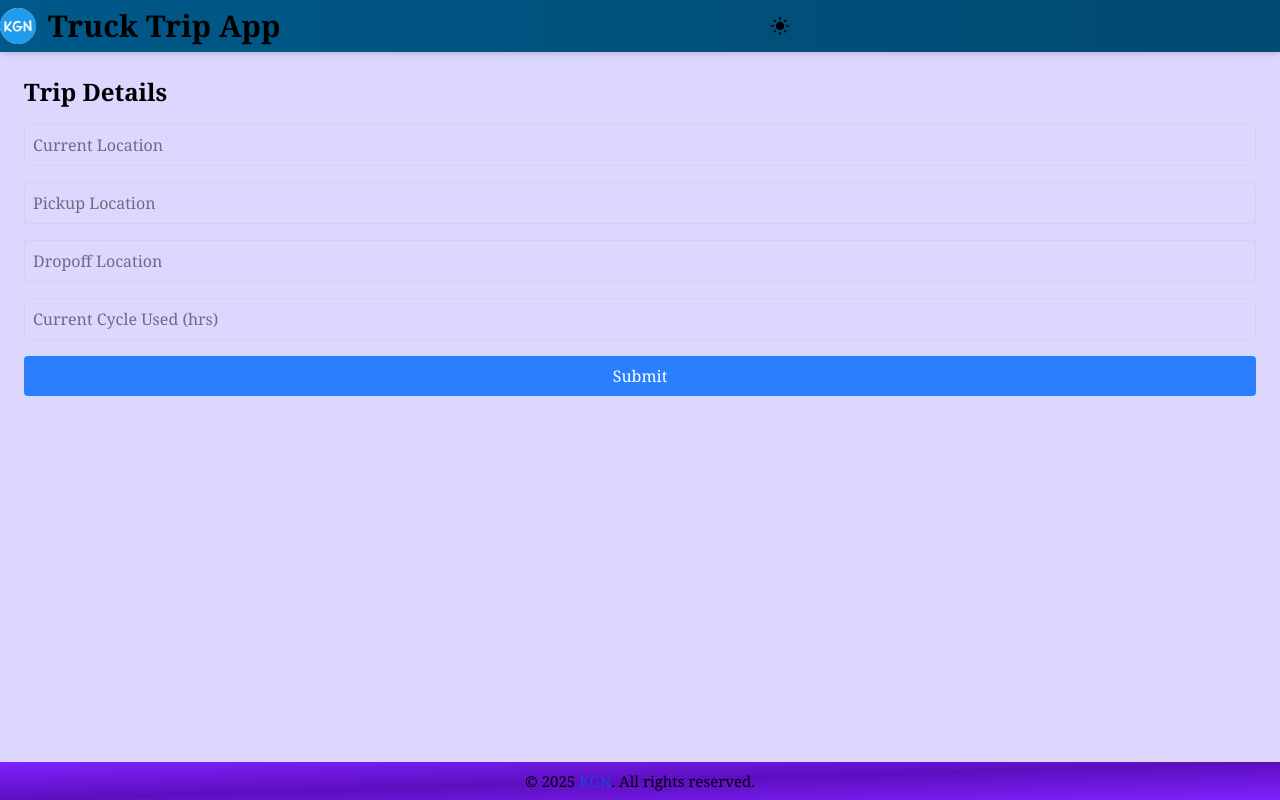
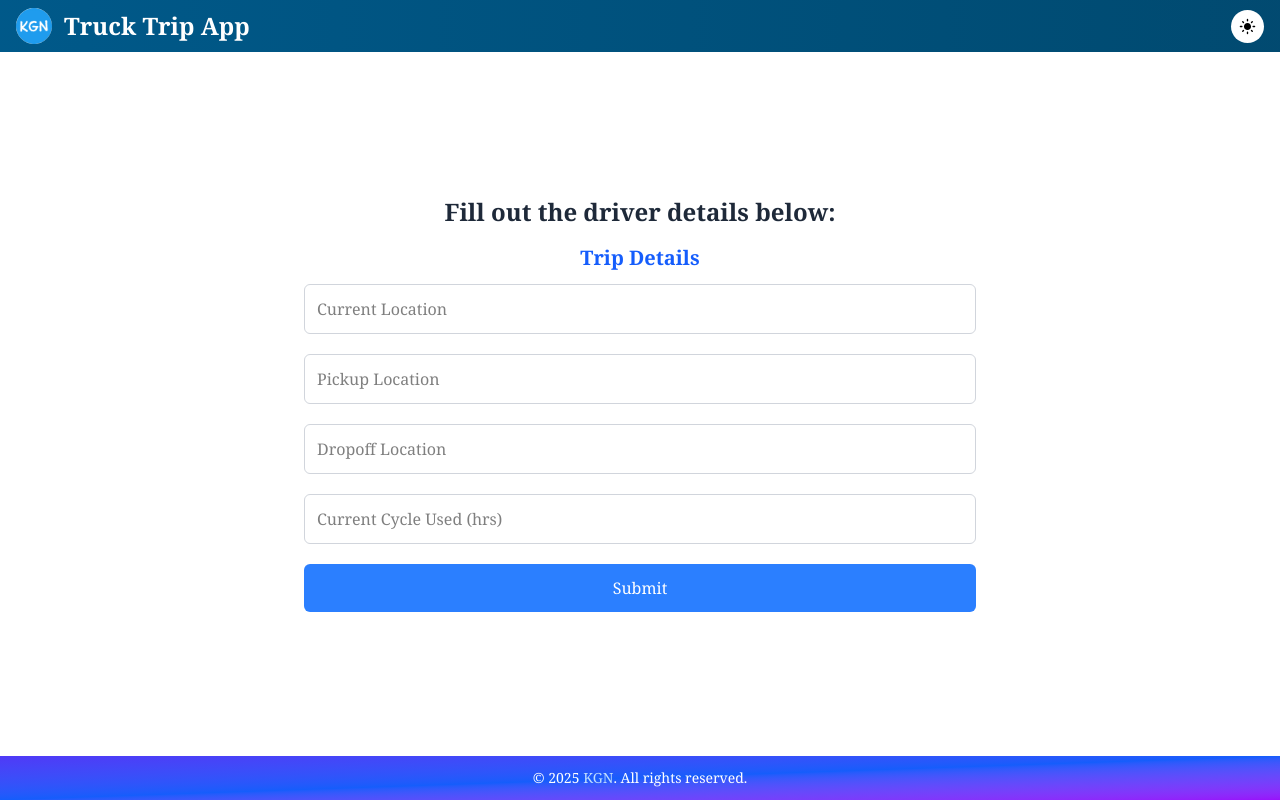
Before and after one commit to kaberege/kgn-fe-reactjs, a React (Vite) app in the folder truck-trip-log/: page / in a window 1280 px wide. Built offline with nearby package versions, Linux system fonts and the light colour scheme.

Commit message:
added dark mode

```diff
--- a/truck-trip-log/src/App.tsx
+++ b/truck-trip-log/src/App.tsx
@@ -1,7 +1,8 @@
-import { Outlet } from "react-router-dom"
-import logo from "./assets/favicon.jpg"
-import { useEffect, useState } from "react"
+import { Outlet } from "react-router-dom";
+import logo from "./assets/favicon.jpg";
+import { useEffect, useState } from "react";
 import { MdDarkMode, MdLightMode } from "react-icons/md";
+
 function App() {
   const [mode, setMode] = useState<boolean>(false);  // Toggle light/dark mode state
   const [year, setYear] = useState<number | null>(null); // Setting current year
@@ -10,35 +11,57 @@ function App() {
     const date = new Date();
     const yr = date.getFullYear();
     setYear(yr);
-  });
+  }, []);
 
   return (
-    <div className={`flex flex-col bg-violet-200 min-h-screen ${mode && "dark"}`}>
-      <header className="bg-linear-to-r from-sky-800 to-sky-900  dark:bg-linear-to-r dark:from-slate-700 dark:to-slate-800  shadow-md">
-        <nav className="flex flex-row items-center justify-between py-2 max-sm:p-1 max-xl:px-3 w-full max-w-7xl mx-auto">
-          <div className="flex flex-row items-center gap-3">
-            <img src={logo} alt="Logo" className="h-9 w-9 max-sm:h-7 max-sm:w-7 rounded-full" />
-            <h1 className="text-3xl max-sm:text-[20px] max-md:text-2xl font-bold">Truck Trip App</h1>
+    <div className={`flex flex-col min-h-screen transition-colors duration-300 ${mode && "dark"}`}>
+      {/* Header */}
+      <header className="bg-gradient-to-r from-sky-800 to-sky-900 dark:bg-gradient-to-r dark:from-slate-700 dark:to-slate-800 shadow-md">
+        <nav className="flex items-center justify-between py-1 sm:py-2 px-2 sm:px-4 max-w-7xl mx-auto">
+          <div className="flex items-center gap-3">
+            <img
+              src={logo}
+              alt="Logo"
+              title="KGN Logo"
+              className="h-7 w-7 sm:h-9 sm:w-9 rounded-full"
+            />
+            <h1 className="text-xl sm:text-2xl font-semibold text-white">
+              Truck Trip App
+            </h1>
           </div>
           <button
-            title='Toggle dark/light mode'
+            title="Toggle Dark/Light Mode"
             onClick={() => setMode(prev => !prev)}
-            className="flex items-center justify-center rounded-full hover:bg-blue-600
-              w-6 h-6 sm:w-8 sm:h-8 cursor-pointer transition-colors duration-300 mx-auto"
-          >{mode ? <MdDarkMode size={20} /> : <MdLightMode size={20} />}
+            className="flex items-center justify-center rounded-full bg-white text-black dark:bg-gray-950
+             dark:text-white p-1 sm:p-2 hover:bg-blue-600 transition-colors duration-300 cursor-pointer"
+          >
+            {mode ? <MdDarkMode size={17} /> : <MdLightMode size={17} />}
           </button>
         </nav>
       </header>
-      <main className="grow">
+
+      {/* Main Content */}
+      <main className="grow flex justify-center items-center px-2 sm:px-6 bg-white dark:bg-gray-900 transition-all">
         <Outlet />
       </main>
-      <footer className="bg-linear-to-br from-violet-600 via-violet-800 to-violet-600">
-        <p className="text-center p-2 text-[15px]">&copy; {year && year}&nbsp;
-          <a href="https://www.linkedin.com/in/kaberege-godard-nestor-53a0b4215" target='_blank' className='text-blue-700 hover:text-violet-600' title='Visit kgn linkedin'>KGN</a>
-          . All rights reserved.</p>
+
+      {/* Footer */}
+      <footer className="bg-gradient-to-br from-indigo-600 via-blue-600 to-purple-600 dark:from-indigo-700 dark:via-blue-700 dark:to-purple-700 p-2 sm:p-3 text-white">
+        <p className="text-center text-xs sm:text-sm">
+          &copy; {year}{" "}
+          <a
+            href="https://www.linkedin.com/in/kaberege-godard-nestor-53a0b4215"
+            target="_blank"
+            className="text-blue-200 hover:text-blue-400 transition-colors"
+            title="Visit KGN LinkedIn"
+          >
+            KGN
+          </a>
+          . All rights reserved.
+        </p>
       </footer>
     </div>
-  )
+  );
 }
 
-export default App
+export default App;
--- a/truck-trip-log/src/components/DriverForm.tsx
+++ b/truck-trip-log/src/components/DriverForm.tsx
@@ -1,10 +1,11 @@
 import React, { useState, useEffect } from 'react';
+import { Link } from 'react-router-dom';
 import { DriverDetails, DutyTimes, DutyHours } from '../types-store/types';
 import { useDriverStore } from '../state-store/useDriverStore';
 
 const DriverForm = () => {
     const [error, setError] = useState<string | null>(null); // For displaying errors
-    const { isFormSubmitted, setLogs, setIsFormSubmitted, setStatusMessage, cycleIdHrs, } = useDriverStore();
+    const { isFormSubmitted, setLogs, setIsFormSubmitted, setStatusMessage, cycleIdHrs } = useDriverStore();
 
     // States for storing driver details and logs
     const [driverDetails, setDriverDetails] = useState<DriverDetails>({
@@ -87,6 +88,7 @@ const DriverForm = () => {
         const totalOffDutyHours = Object.values(dutyTimes.offDutyHours).reduce((acc, hours) => acc + hours, 0);
         const totalOnDutyHours = Object.values(dutyTimes.onDutyHours).reduce((acc, hours) => acc + hours, 0);
         const totalSleeperBerthHours = Object.values(dutyTimes.sleeperBerthHours).reduce((acc, hours) => acc + hours, 0);
+        const currentCycleUsed = cycleIdHrs ? parseFloat(cycleIdHrs) : 8.75; // Current Cycle Used (hrs)
 
         // Calculate the overall hours dynamically (Ensure the total hours do not exceed 24)
         const overallDutyHours: number = (totalDrivingHours + totalOffDutyHours + totalOnDutyHours + totalSleeperBerthHours);
@@ -97,6 +99,8 @@ const DriverForm = () => {
             setError('You can not drive without moving. Check total miles and driving hours:');
         } else if (driverDetails.miles <= 0 && totalDrivingHours > 0) {
             setError('You can not drive without moving. Check total miles and driving hours');
+        } else if (currentCycleUsed !== totalDrivingHours) {
+            setError(`Adjust your hours! Your Current Cycle Used (hrs): ${currentCycleUsed}, but you are sending: ${totalDrivingHours}`);
         } else {
             generateLogs();
             setIsFormSubmitted(true);
@@ -131,8 +135,13 @@ const DriverForm = () => {
 
 
     return (
-        <div className="max-w-2xl mx-auto bg-white rounded-lg shadow-lg p-6 dark:bg-gray-800">
-            <h1 className="text-2xl font-bold text-gray-800 dark:text-gray-100 mb-4 text-center">Driver Information</h1>
+        <div className='pt-2'>
+            {/* Back to Map Button */}
+            <Link to="/map" className=" bg-blue-500 text-xs text-amber-300 hover:bg-blue-600 transition-colors p-1 rounded-lg shadow-md">
+                Back to Map
+            </Link>
+            <div className="max-w-2xl mx-auto bg-stone-100 border border-stone-600 rounded-lg p-1 mt-2 mb-7 sm:p-6 shadow-lg dark:bg-gray-800">
+                <h1 className="text-[19px] sm:text-2xl font-bold text-gray-800 dark:text-gray-100 mb-4 text-center">Driver Information</h1>
                 <form onSubmit={handleFormSubmit} className="space-y-6">
 
                     {/* Driver Name */}
@@ -272,13 +281,15 @@ const DriverForm = () => {
                     <div>
                         <button
                             type="submit"
-                        className="w-full bg-green-500 text-white py-3 rounded-md font-semibold hover:bg-green-600 focus:outline-none focus:ring-2 focus:ring-green-500 transition-all"
+                            className="w-full bg-green-500 text-white py-3 rounded-md font-semibold hover:bg-green-600
+                         focus:outline-none focus:ring-2 focus:ring-green-500 transition-all cursor-pointer"
                         >
                             Submit Driver Info
                         </button>
                     </div>
                 </form>
             </div>
+        </div>
     );
 };
 
--- a/truck-trip-log/src/components/ELDLogView.tsx
+++ b/truck-trip-log/src/components/ELDLogView.tsx
@@ -16,7 +16,7 @@ const ELDLogView = () => {
   }, [cycleId]);
 
   return (
-    <div className="container mx-auto p-6 dark:bg-gray-900 dark:text-white">
+    <div className="container mx-auto dark:bg-gray-900 dark:text-white">
       {!isFormSubmitted ? (
         <DriverForm />
       ) : (
--- a/truck-trip-log/src/components/ErrorPage.tsx
+++ b/truck-trip-log/src/components/ErrorPage.tsx
@@ -1,9 +1,20 @@
-
+import { Link } from 'react-router-dom';
 
 const ErrorPage = () => {
-    return (
-        <div>Opps! page not found 404</div>
-    )
-}
+  return (
+    <div className="flex items-center justify-center min-h-screen bg-gray-100 text-gray-700">
+      <div className="text-center">
+        <h1 className="text-6xl font-bold text-red-600">404</h1>
+        <p className="text-xl mt-4">Oops! Page not found.</p>
+        <p className="mt-2 text-sm">The page you're looking for doesn't exist or has been moved.</p>
+        <div className="mt-4">
+          <Link to="/" className="text-blue-600 hover:text-blue-800 underline">
+            Go back to Home
+          </Link>
+        </div>
+      </div>
+    </div>
+  );
+};
 
-export default ErrorPage
+export default ErrorPage;
--- a/truck-trip-log/src/components/TripForm.tsx
+++ b/truck-trip-log/src/components/TripForm.tsx
@@ -97,17 +97,23 @@ const TripForm = () => {
     }));
   };
 
+
   return (
-    <div className="container mx-auto p-6">
-      <h1 className="text-2xl font-bold mb-4">Trip Details</h1>
-      <form onSubmit={handleSubmit} className="space-y-4">
+    <div className="container px-1 py-6 sm:p-6">
+      <h2 className="text-[19px] sm:text-2xl font-semibold text-center text-gray-800 dark:text-gray-100 mb-4">
+        Fill out the driver details below:
+      </h2>
+      <h3 className="text-[18px] sm:text-xl font-bold text-center text-blue-600 dark:text-blue-400 mb-3">
+        Trip Details
+      </h3>
+      <form onSubmit={handleSubmit} className="flex flex-col justify-center items-center gap-5 max-w-2xl mx-auto">
         <input
           type="text"
           name="currentLocation"
           placeholder="Current Location"
           value={formData.currentLocation}
           onChange={handleChange}
-          className="w-full p-2 border border-gray-300 rounded"
+          className="w-full p-2 sm:p-3 border border-gray-300 rounded-md dark:bg-gray-800 dark:text-white dark:border-gray-600"
           required
         />
         <input
@@ -116,7 +122,7 @@ const TripForm = () => {
           placeholder="Pickup Location"
           value={formData.pickupLocation}
           onChange={handleChange}
-          className="w-full p-2 border border-gray-300 rounded"
+          className="w-full p-2 sm:p-3 border border-gray-300 rounded-md dark:bg-gray-800 dark:text-white dark:border-gray-600"
           required
         />
         <input
@@ -125,7 +131,7 @@ const TripForm = () => {
           placeholder="Dropoff Location"
           value={formData.dropoffLocation}
           onChange={handleChange}
-          className="w-full p-2 border border-gray-300 rounded"
+          className="w-full p-2 sm:p-3 border border-gray-300 rounded-md dark:bg-gray-800 dark:text-white dark:border-gray-600"
           required
         />
         <input
@@ -134,17 +140,16 @@ const TripForm = () => {
           placeholder="Current Cycle Used (hrs)"
           value={formData.currentCycleUsed}
           onChange={handleChange}
-          className="w-full p-2 border border-gray-300 rounded"
+          className="w-full p-2 sm:p-3 border border-gray-300 rounded-md dark:bg-gray-800 dark:text-white dark:border-gray-600"
           required
         />
 
-        {/* Display error message if any */}
         {errorMessage && <div className="text-red-500 text-sm">{errorMessage}</div>}
 
         <button
           type="submit"
-          className={`w-full p-2 rounded ${loading ? 'bg-gray-400' : 'bg-blue-500'} text-white`}
-          disabled={loading}  // Disable button while loading
+          className={`w-full max-sm:w-[100px] p-1 sm:p-3 rounded-md ${loading ? 'bg-gray-400' : 'bg-blue-500 hover:bg-blue-600'} text-white cursor-pointer`}
+          disabled={loading}
         >
           {loading ? 'Submitting...' : 'Submit'}
         </button>
```
Also changed, not shown: truck-trip-log/src/components/DownloadShare.tsx (+3 -34 lines), truck-trip-log/src/components/DriverLogs.tsx (+14 -3 lines), truck-trip-log/src/components/MapView.tsx (+9 -3 lines), truck-trip-log/src/components/RouteDetails.tsx (+7 -5 lines). Lines whose indentation alone changed are shown as unchanged.
